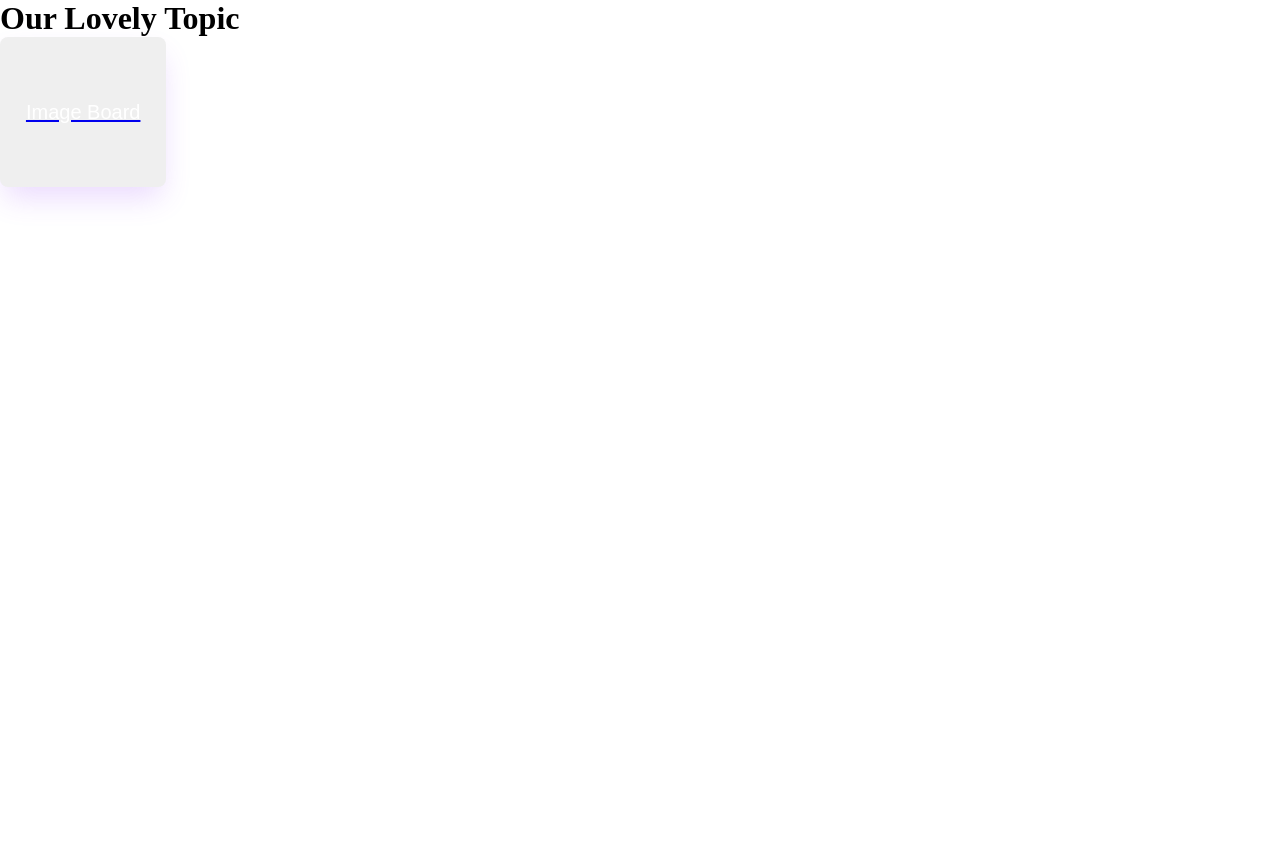
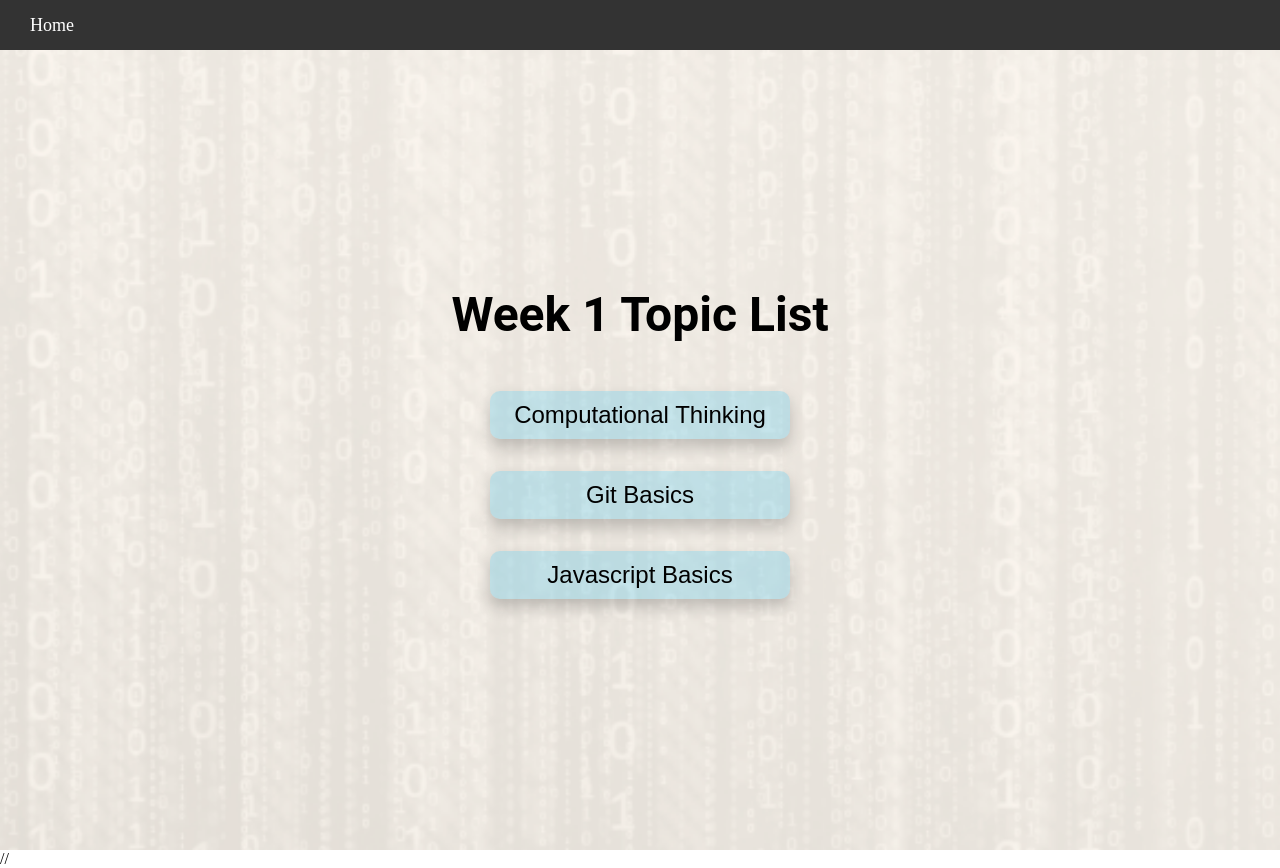
Before and after one commit to La-Sian/StudySnap, a React (Create React App) app: page /topic in a window 1280 px wide. Before the commit the page ends 800 px from the top, so only its background shows below. Built offline with nearby package versions, Linux system fonts and the light colour scheme.

Commit message:
topic css

```diff
--- a/src/App.css
+++ b/src/App.css
@@ -37,7 +37,30 @@
   }
 }
 
-.buttonTopic {
 
 
+nav {
+  background-color: #333;
+  display: flex;
+  justify-content: space-between;
+  align-items: center;
+  height: 50px;
+  padding: 0 20px;
 }
+
+nav ul {
+  list-style: none;
+  margin: 0;
+  padding: 0;
+  display: flex;
+}
+
+nav ul li {
+  margin: 0 10px;
+}
+
+nav ul li a {
+  color: #fff;
+  text-decoration: none;
+  font-size: 18px;
+}
--- a/src/App.js
+++ b/src/App.js
@@ -10,6 +10,12 @@
 function App() {
 
 return (
+    <div>
+      <nav>
+        <ul>
+          <li><a href="/">Home</a></li>
+        </ul>
+        </nav>
     <Router>
     <Routes>
         <Route exact path='/' element={<Home />} />
@@ -17,6 +23,7 @@
         <Route path='/imageBoard' element={<ImageBoard/>} />
     </Routes>
     </Router>
+    // </div>
 );
 }
 
--- a/src/components/LinkButton/LinkButton.css
+++ b/src/components/LinkButton/LinkButton.css
@@ -1,41 +1,28 @@
-/* <!-- HTML !-->
-<button className="linkButton" role="button">Button 63</button> */
 
-/* CSS */
 .link-button {
-  align-items: center;
-  background-image: #C0CDE9;
-  border: 0;
-  border-radius: 8px;
-  box-shadow: rgba(151, 65, 252, 0.2) 0 15px 30px -5px;
-  box-sizing: border-box;
-  color: #FFFFFF;
-  display: flex;
-  font-family: Phantomsans, sans-serif;
-  font-size: 20px;
-  justify-content: center;
-  line-height: 1em;
-  max-width: 100%;
-  min-width: 140px;
-  padding: 19px 24px;
-  text-decoration: none;
-  user-select: none;
-  -webkit-user-select: none;
-  touch-action: manipulation;
-  white-space: nowrap;
+   background-color:rgba(6, 182, 241, 0.2);/* Use rgba to set opacity */
+  color: #000; /* Black font color */
+  padding: 10px 20px; /* Adjust padding as desired */
+  border: none;
+  border-radius: 10px;
   cursor: pointer;
-  height: 150px;
-  width: 13%;
+  font-size: 16px;
+  box-shadow: 0 8px 16px rgba(0, 0, 0, 0.2);
 }
 
-.button-63:active,
-.button-63:hover {
-  outline: 0;
+button:hover {
+  box-shadow: 0 12px 24px rgba(0, 0, 0, 0.4);
+  transform: translateY(-4px);
+}
+
+.link-button:active,
+.link-button:over {
+  background-color: rgb(135, 135, 233); /* Increase opacity on hover */
 }
 
 @media (min-width: 768px) {
-  .button-63 {
+  .link-button {
     font-size: 24px;
-    min-width: 196px;
+    min-width: 300px;
   }
 }
--- a/src/pages/index.js
+++ b/src/pages/index.js
@@ -6,6 +6,11 @@
 const Home = () => {
   return (
     <div className='page'>
+      {/* <nav>
+        <ul>
+          <li><a href="/">Home</a></li>
+        </ul>
+        </nav> */}
       <h1>StudySnap</h1>
       <p> Introducing StudySnap – the app that makes studying easier and more collaborative than ever before. With StudySnap, students can post and upvote their favorite essential slides from lectures or presentations, allowing everyone to benefit from the best take-home slides.
 
--- /dev/null
+++ b/src/pages/topic.css
@@ -0,0 +1,67 @@
+/* .topic{
+
+    background-image:url('./backgroundImg/backgroundImg.png');
+    background-size: cover;
+    background-position: center;
+    height: 100vh;
+} */
+/*
+ * {
+    margin: 0;
+    padding: 0;
+  } */
+
+  .topic {
+    display: flex;
+    flex-direction: column;
+    align-items: center;
+    justify-content: center;
+    height: 100vh;
+    background-image: url('./backgroundImg/backgroundImg.png');
+    background-size: cover;
+  }
+
+  .topic h1 {
+    font-family: 'Roboto', sans-serif;
+    font-size: 3rem;
+    margin-bottom: 2rem;
+  }
+
+  .topic .link-button {
+    margin: 1rem 0;
+    width: 16%;
+
+
+  }
+
+  @media (min-width: 768px) {
+    .topic .link-button {
+      width: 17%;
+    }
+  } */
+
+  nav {
+    background-color: #333;
+    display: flex;
+    justify-content: space-between;
+    align-items: center;
+    height: 50px;
+    padding: 0 20px;
+  }
+
+  nav ul {
+    list-style: none;
+    margin: 0;
+    padding: 0;
+    display: flex;
+  }
+
+  nav ul li {
+    margin: 0 10px;
+  }
+
+  nav ul li a {
+    color: #fff;
+    text-decoration: none;
+    font-size: 18px;
+  }
--- a/src/pages/topic.js
+++ b/src/pages/topic.js
@@ -2,6 +2,7 @@
 import React from 'react';
 import LinkButton from '../components/LinkButton/LinkButton';
 import SubmitForm from '../components/SubmitForm/SubmitForm';
+import './topic.css';
 
 const Topic = () => {
 
@@ -9,9 +10,16 @@
 
 
   return (
-    <div>
-      <h1>Our Lovely Topic</h1>
-      <LinkButton path={'/imageBoard'} innerText={'Image Board'}/>
+    <div className= 'topic'>
+      {/* <nav>
+        <ul>
+          <li><a href="/">Home</a></li>
+        </ul>
+        </nav> */}
+      <h1>Week 1 Topic List</h1>
+      <LinkButton path={'/imageBoard'} innerText={'Computational Thinking'}/>
+      <LinkButton path={'/imageBoard'} innerText={'Git Basics'}/>
+      <LinkButton path={'/imageBoard'} innerText={'Javascript Basics'}/>
     </div>
   );
 };
```
